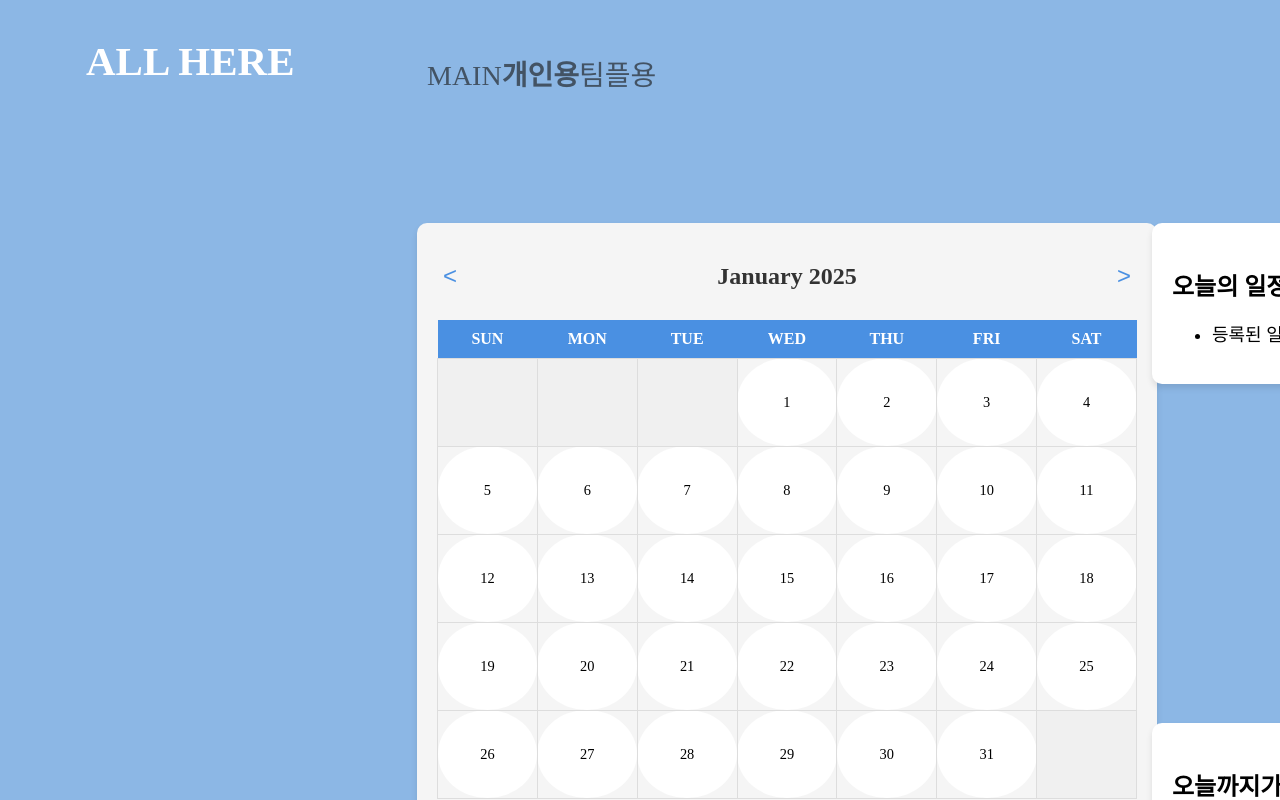
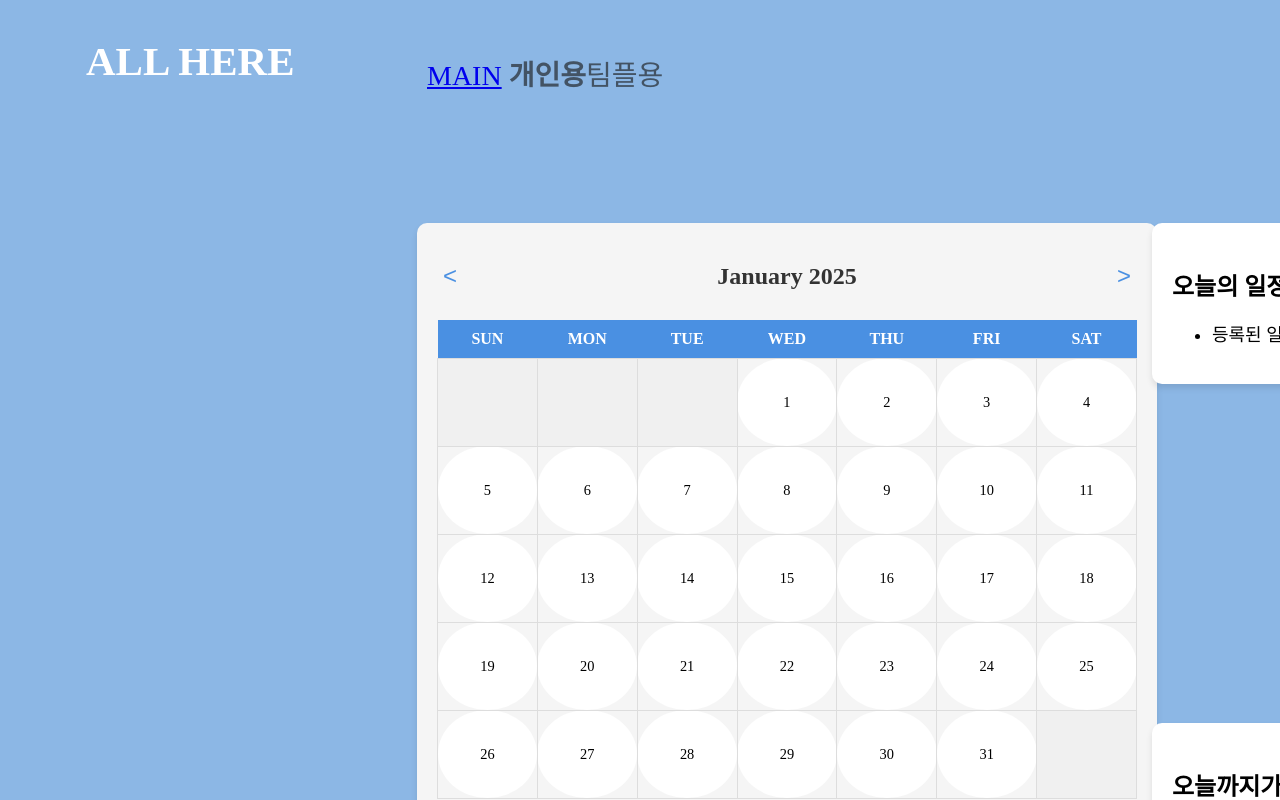
Before and after one commit to CAU-COMP-2024/2024-TEAM3, a React (Vite) app: page /things-to-do in a window 1280 px wide. Shown: the top 800 px of the page. Built offline with nearby package versions, Linux system fonts and the light colour scheme; a web font is replaced by a local one.

Commit message:
things to do -> main 링크 하나 추가

```diff
--- a/src/pages/Home.jsx
+++ b/src/pages/Home.jsx
@@ -9,7 +9,6 @@ const Home = () => {
   const [tasksDueSoon, setTasksDueSoon] = useState([]);
   const [currentSchedule, setCurrentSchedule] = useState(null);
   const [nextSchedule, setNextSchedule] = useState(null);
-
   useEffect(() => {
     // 닉네임 가져오기
     const storedNickname = sessionStorage.getItem("nickname");
--- a/src/pages/ThingsToDo.jsx
+++ b/src/pages/ThingsToDo.jsx
@@ -1,5 +1,5 @@
 import React, { useState, useEffect } from "react";
-import { useNavigate } from "react-router-dom";
+import { useNavigate, Link } from "react-router-dom";
 import styles from "./ThingsToDo.module.css";
 
 const ThingsToDo = () => {
@@ -100,7 +100,7 @@ const ThingsToDo = () => {
     <div className={styles.thingsToDo}>
       <div className={styles.allHere}>ALL HERE</div>
       <div className={styles.mainContainer}>
-        <span className={styles.main}>MAIN</span>
+        <span className={styles.main}><Link to="/home">MAIN</Link> {/* 추가된 링크 */}</span>
         <span className={styles.span}>개인용</span>
         <span className={styles.main}>팀플용</span>
       </div>
```
